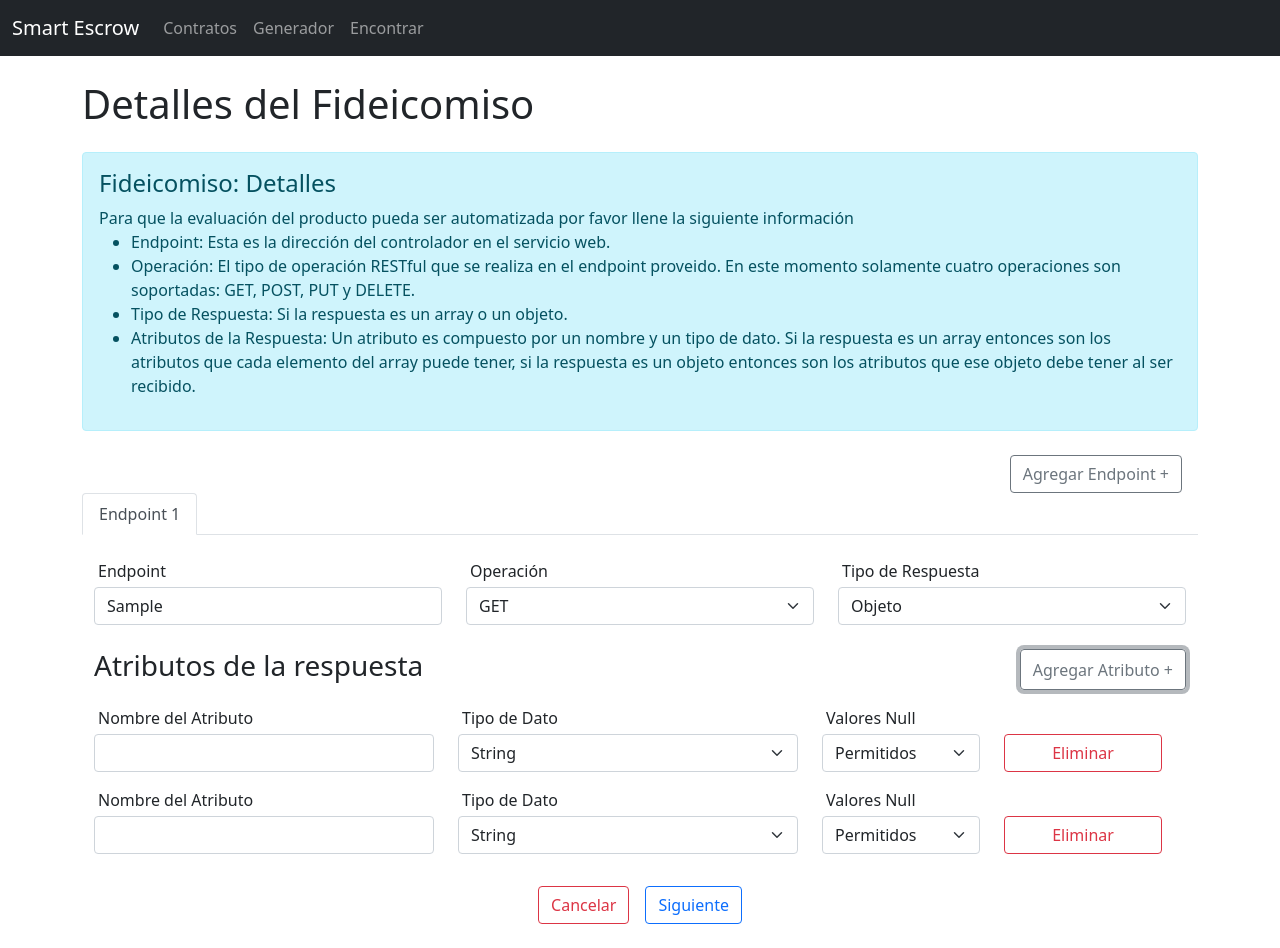
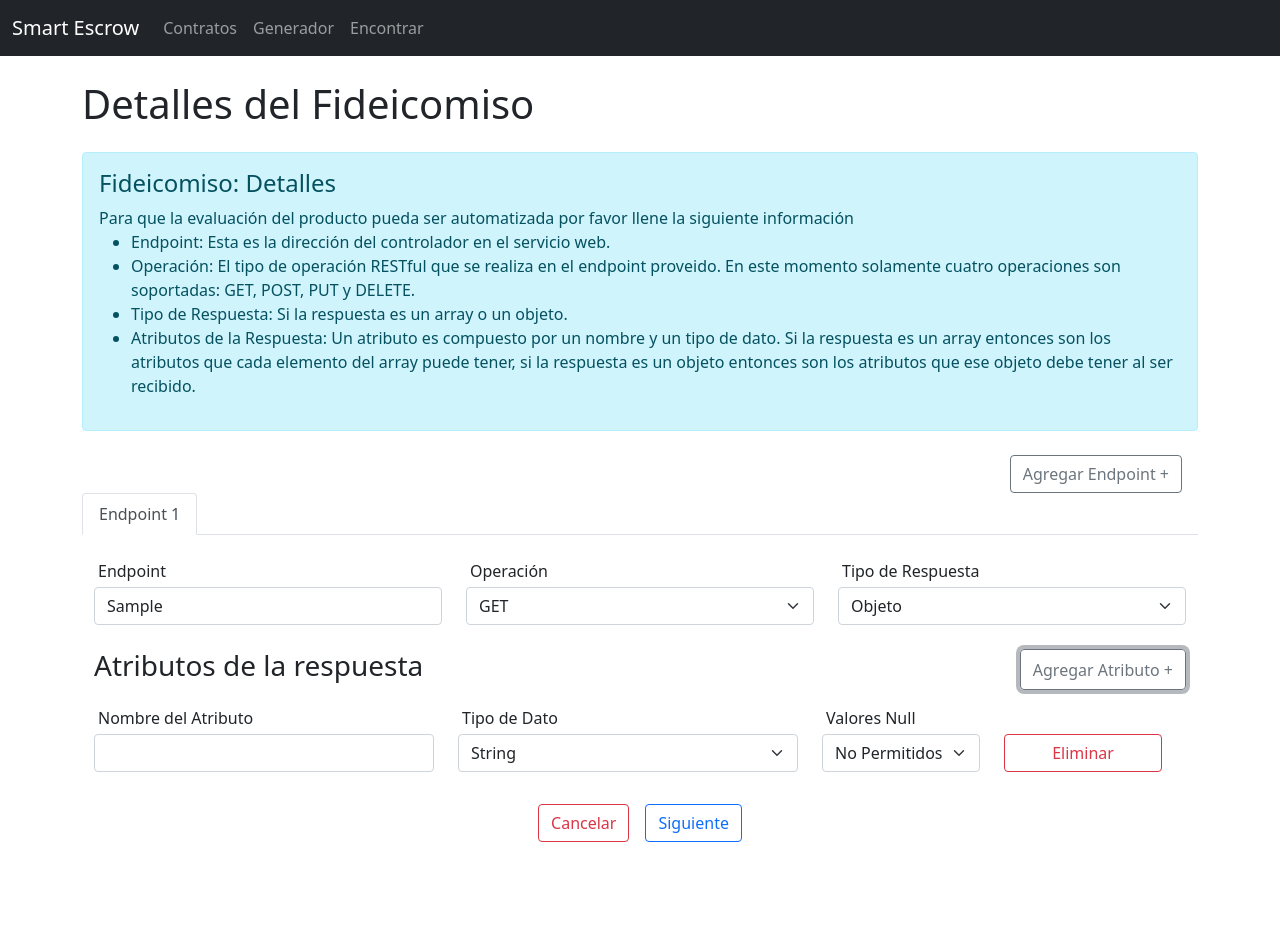
Before and after one commit to cabreraction/smart-escrow, a React (Create React App) app in the folder smart-escrow-app/: page /escrow-generation/details/1 in a window 1280 px wide. Both pictures are taken after typing "Sample" into the empty fields and a click on the button "Agregar Atributo +". After the commit the page ends 866 px from the top, so only its background shows below. Built offline with nearby package versions, Linux system fonts and the light colour scheme.

Commit message:
finished adding controls to route details

```diff
--- a/smart-escrow-app/src/components/App/App.js
+++ b/smart-escrow-app/src/components/App/App.js
@@ -5,6 +5,7 @@ import EscrowGenerator from '../EscrowGenerator/Draft/EscrowGenerator';
 import EscrowDetails from '../EscrowGenerator/Details/EscrowDetails';
 import EscrowsHistory from '../EscrowsHistory/EscrowsHistory';
 import UniqueEscrowView from '../UniqueEscrowView/UniqueEscrowView';
+import ServiceValidation from '../EscrowGenerator/Validators/ServiceValidation';
 
 function App() {
   return (
@@ -28,6 +29,10 @@ function App() {
           path='details/:id'
           element={ <EscrowDetails />}
         />
+        <Route
+          path='validations/:id'
+          element={ServiceValidation}
+        />
       </Route>
       <Route
         path='escrows-history'
--- a/smart-escrow-app/src/components/EscrowGenerator/Details/EscrowDetails.js
+++ b/smart-escrow-app/src/components/EscrowGenerator/Details/EscrowDetails.js
@@ -36,7 +36,9 @@ function EscrowDetails() {
     const value = evt.target.value;
     setEndpointTabs(prev => {
       const newTabs = [ ...prev ];
-      newTabs[index][field] = value;
+      const tempRef = { ...newTabs[index] }
+      tempRef[field] = value;
+      newTabs[index] = tempRef;
 
       return newTabs;
     });
@@ -45,11 +47,15 @@ function EscrowDetails() {
   const addAttributeToRoute = (index) => {
     setEndpointTabs(prev => {
       const newTabs = [ ...prev ];
-      newTabs[index].attributes.push({
+      const endpointTempRef = { ...newTabs[index] };
+      const attributesRef = [ ...endpointTempRef.attributes ];
+      attributesRef.push({
         name: '',
         type: 'string',
-        allowsNull: false
+        allowsNull: 'notAllowed'
       });
+      endpointTempRef.attributes = attributesRef;
+      newTabs[index] = endpointTempRef;
 
       return newTabs;
     })
@@ -58,12 +64,28 @@ function EscrowDetails() {
   const deleteAttributeFromRoute = (routeIndex, attributeIndex) => {
     setEndpointTabs(prev => {
       const newTabs = [ ...prev ];
+      const endpointRef = { ...newTabs[routeIndex] };
+      const endpointAttributes = [ ...endpointRef.attributes ];
+      endpointAttributes.splice(attributeIndex, 1);
+      endpointRef.attributes = endpointAttributes;
+      newTabs[routeIndex] = endpointRef;
+
+      return newTabs;
+    });
+  }
+
+  const handleAttributeOnChange = (evt, field, attributeIndex, routeIndex) => {
+    const value = evt.target.value;
+    setEndpointTabs(prev => {
+      const newTabs = [ ...prev ];
       const endpointAttributes = [ ...newTabs[routeIndex].attributes ];
-      endpointAttributes.splice(attributeIndex, 1);
+      const tempRef = { ...endpointAttributes[attributeIndex] }
+      tempRef[field] = value;
+      endpointAttributes[attributeIndex] = tempRef;
       newTabs[routeIndex].attributes = endpointAttributes;
 
       return newTabs;
-    });
+    })
   }
 
   const createTabs = () => {
@@ -78,6 +100,7 @@ function EscrowDetails() {
                 fields={endpoint}
                 addAttributeToRoute={addAttributeToRoute}
                 deleteAttributeFromRoute={deleteAttributeFromRoute}
+                handleAttributeOnChange={handleAttributeOnChange}
               />
             </Tab>
           ))
--- a/smart-escrow-app/src/components/EscrowGenerator/Details/EscrowRoute.js
+++ b/smart-escrow-app/src/components/EscrowGenerator/Details/EscrowRoute.js
@@ -5,12 +5,17 @@ function EscrowRoute({
   handleRouteOnChange,
   fields,
   addAttributeToRoute,
-  deleteAttributeFromRoute
+  deleteAttributeFromRoute,
+  handleAttributeOnChange
 }) {
   const { endpointRoute, operation, responseType, attributes } = fields;
 
   const deleteAttribute = (attributeIndex) => {
     deleteAttributeFromRoute(routeIndex, attributeIndex);
+  }
+
+  const attributeChange = (evt, field, attributeIndex) => {
+    handleAttributeOnChange(evt, field, attributeIndex, routeIndex);
   }
 
   return (
@@ -72,6 +77,7 @@ function EscrowRoute({
               allowsNull={attribute.allowsNull}
               attributeIndex={i}
               deleteAttribute={deleteAttribute}
+              attributeChange={attributeChange}
             />
           ))
         }
--- a/smart-escrow-app/src/components/EscrowGenerator/Details/RouteAttribute.js
+++ b/smart-escrow-app/src/components/EscrowGenerator/Details/RouteAttribute.js
@@ -1,4 +1,4 @@
-function RouteAttribute({ name, type, allowsNull, attributeIndex, deleteAttribute }) {
+function RouteAttribute({ name, type, allowsNull, attributeIndex, deleteAttribute, attributeChange }) {
   return (
     <div className='row mb-3'>
       <div className='col-sm-4'>
@@ -6,7 +6,7 @@ function RouteAttribute({ name, type, allowsNull, attributeIndex, deleteAttribut
         <input
           type='text'
           className='form-control'
-          onChange={null}
+          onChange={(evt) => attributeChange(evt, 'name', attributeIndex)}
           value={name}
         />
       </div>
@@ -14,7 +14,7 @@ function RouteAttribute({ name, type, allowsNull, attributeIndex, deleteAttribut
         <label className='mx-1 mb-1'>Tipo de Dato</label>
         <select
           className='form-select'
-          onChange={null}
+          onChange={(evt) => attributeChange(evt, 'type', attributeIndex)}
           value={type}
         >
           <option value='string'>String</option>
@@ -28,11 +28,11 @@ function RouteAttribute({ name, type, allowsNull, attributeIndex, deleteAttribut
         <label className="mx-1 mb-1">Valores Null</label>
         <select
           className='form-select'
-          onChange={null}
+          onChange={(evt) => attributeChange(evt, 'allowsNull', attributeIndex)}
           value={allowsNull}
         >
-          <option value='si'>Permitidos</option>
-          <option value='no'>No Permitidos</option>
+          <option value='allowed'>Permitidos</option>
+          <option value='notAllowed'>No Permitidos</option>
         </select>
       </div>
       <div className="col-sm d-flex flex-column align-items-stretch justify-content-end">
--- /dev/null
+++ b/smart-escrow-app/src/components/EscrowGenerator/Validators/ServiceValidation.js
@@ -0,0 +1,11 @@
+import Main from "../../Main/Main";
+
+function ServiceValidation() {
+  return (
+    <Main>
+      Validations
+    </Main>
+  );
+}
+
+export default ServiceValidation;
```
